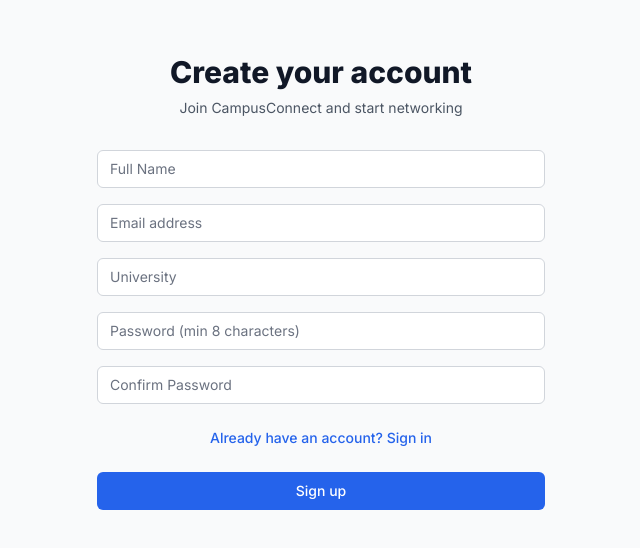
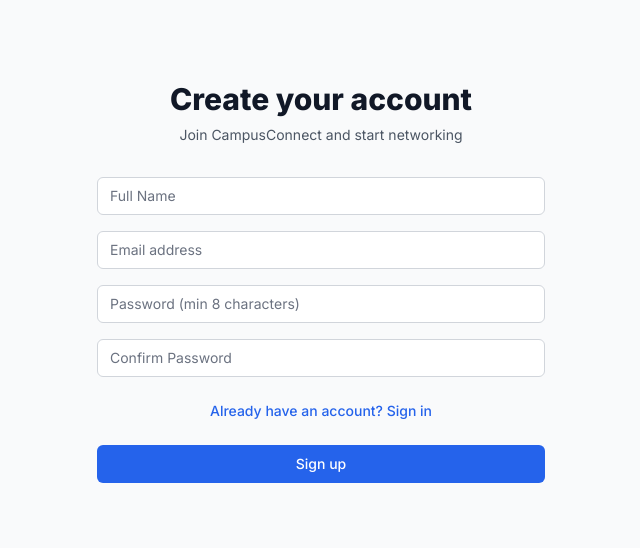
Before and after one commit to crossmant1/campus-connector, a Next.js app: page /register in a window 1280 px wide. Shown: the part 130-678 px from the top of the page, without its empty margins (319-959 px from the left). Built offline with nearby package versions, Linux system fonts and the light colour scheme; no server answers.

Commit message:
removed university requirement for profile

```diff
--- a/src/app/(auth)/register/page.tsx
+++ b/src/app/(auth)/register/page.tsx
@@ -11,7 +11,6 @@ export default function RegisterPage() {
   const [formData, setFormData] = useState({
     name: '',
     email: '',
-    university: '',
     password: '',
     confirmPassword: '',
   });
@@ -34,6 +33,12 @@ export default function RegisterPage() {
       return;
     }
 
+    if (!formData.email.includes("udayton.edu")){
+      setError('Not a University of Dayton Email');
+      setIsLoading(false);
+      return;
+    }
+
     if (formData.password.length < 8) {
       setError('Password must be at least 8 characters');
       setIsLoading(false);
@@ -41,7 +46,7 @@ export default function RegisterPage() {
     }
 
     try {
-      await register(formData.email, formData.password, formData.name, formData.university);
+      await register(formData.email, formData.password, formData.name);
       setSuccess(true);
       setTimeout(() => router.push('/login'), 3000);
     } catch (err: any) {
@@ -103,15 +108,6 @@ export default function RegisterPage() {
               onChange={handleChange}
             />
             <input
-              name="university"
-              type="text"
-              required
-              className="appearance-none relative block w-full px-3 py-2 border border-gray-300 placeholder-gray-500 text-gray-900 rounded-md focus:outline-none focus:ring-primary focus:border-primary sm:text-sm"
-              placeholder="University"
-              value={formData.university}
-              onChange={handleChange}
-            />
-            <input
               name="password"
               type="password"
               required
--- a/src/store/authStore.ts
+++ b/src/store/authStore.ts
@@ -8,7 +8,6 @@ interface User {
   role: string;
   name: string;
   profile_picture?: string;
-  university?: string;
   department?: string;
 }
 
@@ -17,7 +16,7 @@ interface AuthState {
   isAuthenticated: boolean;
   isLoading: boolean;
   login: (email: string, password: string) => Promise<void>;
-  register: (email: string, password: string, name: string, university: string) => Promise<void>;
+  register: (email: string, password: string, name: string) => Promise<void>;
   logout: () => Promise<void>;
   fetchCurrentUser: () => Promise<void>;
 }
@@ -43,9 +42,9 @@ export const useAuthStore = create<AuthState>((set) => ({
     }
   },
 
-  register: async (email: string, password: string, name: string, university: string) => {
+  register: async (email: string, password: string, name: string) => {
     try {
-      await api.post('/auth/register', { email, password, name, university });
+      await api.post('/auth/register', { email, password, name });
     } catch (error: any) {
       throw new Error(error.response?.data?.error || 'Registration failed');
     }
```
